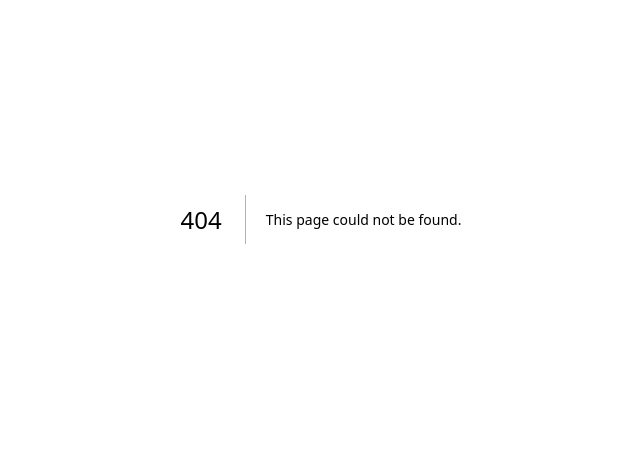
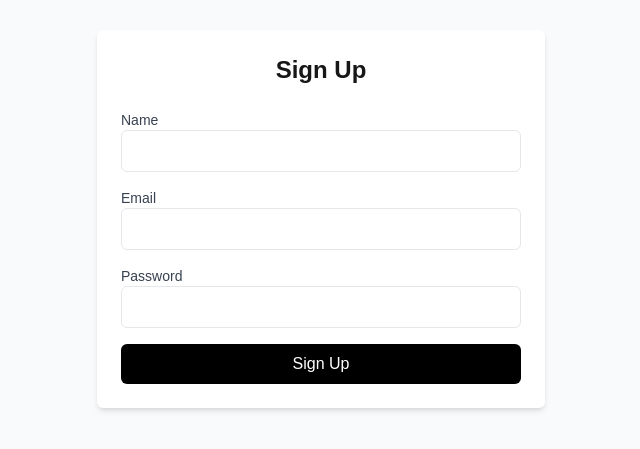
Before and after one commit to patsa14/miniproject, a Next.js app: page /register in a window 1280 px wide. Before the commit this address had no page. Shown: the part 181-630 px from the top of the page, without its empty margins (319-959 px from the left). Built offline with nearby package versions, Linux system fonts and the light colour scheme.

Commit message:
Fix regis,login

```diff
--- a/app/page.tsx
+++ b/app/page.tsx
@@ -21,7 +21,7 @@ export default function Home() {
             <div className="text-2xl font-bold text-gray-800">UTO Advance</div>
           </div>
           <nav>
-            <ul className="flex space-x-6">
+            <ul className="flex space-x-6 items-center">
               {["Home", "About", "Properties", "Contact"].map((item) => (
                 <li key={item}>
                   <Link
@@ -32,13 +32,21 @@ export default function Home() {
                   </Link>
                 </li>
               ))}
-              {/* Login Button */}
+              {/* Sign In and Sign Up Buttons */}
               <li>
-                <Link href="/login">
-                  <button className="px-4 py-2 bg-sky-900 text-white rounded-md hover:bg-gray-700">
-                    Login
-                  </button>
-                </Link>
+                <div className="flex space-x-4">
+                  <Link href="/login">
+                    <button className="px-4 py-2 border bg-white border-gray-400 text-black rounded-md hover:bg-gray-100">
+                      Sign in
+                    </button>
+                  </Link>
+
+                  <Link href="/register">
+                    <button className="px-4 py-2 bg-black text-white rounded-md hover:bg-gray-800">
+                      Sign up
+                    </button>
+                  </Link>
+                </div>
               </li>
             </ul>
           </nav>
@@ -59,94 +67,6 @@ export default function Home() {
           <p className="mt-4 text-lg max-w-xl mx-auto">
             Discover luxurious properties tailored to your needs.
           </p>
-          {/* Hero Login Button */}
-          <div className="mt-8">
-            <Link href="/login">
-              <button className="px-6 py-3 bg-sky-900 text-white text-lg rounded-full hover:bg-gray-700">
-                Login
-              </button>
-            </Link>
-          </div>
-        </div>
-      </section>
-
-      {/* Register Section */}
-      <section id="register" className="py-20 bg-white">
-        <div className="container mx-auto text-center">
-          <h2 className="text-4xl font-extrabold text-gray-800 mb-6">Register Now</h2>
-          <form
-            className="max-w-md mx-auto bg-gray-50 p-6 rounded-lg shadow-lg"
-            onSubmit={async (e) => {
-              e.preventDefault();
-              const formData = new FormData(e.target);
-              const data = {
-                name: formData.get("name"),
-                email: formData.get("email"),
-                password: formData.get("password"),
-              };
-
-              try {
-                const response = await fetch('/api/register', {
-                  method: 'POST',
-                  headers: { 'Content-Type': 'application/json' },
-                  body: JSON.stringify(data),
-                });
-
-                if (response.ok) {
-                  const result = await response.json();
-                  console.log("Success:", result);
-                  alert("Registration successful!");
-                } else {
-                  const error = await response.json();
-                  console.error("Error:", error.message);
-                  alert(`Error: ${error.message}`);
-                }
-              } catch (error) {
-                console.error("Unexpected error:", error);
-                alert("An unexpected error occurred. Please try again.");
-              }
-            }}
-          >
-            <div className="mb-4">
-              <label htmlFor="name" className="block text-gray-700 font-medium mb-2">Name</label>
-              <input
-                type="text"
-                id="name"
-                name="name"
-                placeholder="Enter your name"
-                required
-                className="w-full px-4 py-2 border border-gray-300 rounded-lg focus:outline-none focus:ring focus:ring-sky-900"
-              />
-            </div>
-            <div className="mb-4">
-              <label htmlFor="email" className="block text-gray-700 font-medium mb-2">Email</label>
-              <input
-                type="email"
-                id="email"
-                name="email"
-                placeholder="Enter your email"
-                required
-                className="w-full px-4 py-2 border border-gray-300 rounded-lg focus:outline-none focus:ring focus:ring-sky-900"
-              />
-            </div>
-            <div className="mb-4">
-              <label htmlFor="password" className="block text-gray-700 font-medium mb-2">Password</label>
-              <input
-                type="password"
-                id="password"
-                name="password"
-                placeholder="Enter your password"
-                required
-                className="w-full px-4 py-2 border border-gray-300 rounded-lg focus:outline-none focus:ring focus:ring-sky-900"
-              />
-            </div>
-            <button
-              type="submit"
-              className="w-full px-4 py-2 bg-sky-900 text-white rounded-lg hover:bg-gray-700"
-            >
-              Register
-            </button>
-          </form>
         </div>
       </section>
 
@@ -175,10 +95,11 @@ export default function Home() {
         </div>
       </section>
 
-      {/* Locations Section */}
+      {/* Our Locations Section */}
       <section id="locations" className="py-20 bg-gray-100">
         <div className="container mx-auto text-center">
           <h2 className="text-4xl font-extrabold text-gray-800 mb-6">Our Locations</h2>
+          <p className="text-gray-700 mb-8">Find us in the most convenient locations around the city.</p>
           <iframe
             src="https://www.google.com/maps/embed?pb=..."
             width="100%"
@@ -190,13 +111,31 @@ export default function Home() {
         </div>
       </section>
 
+      {/* Contact Info Section */}
+      <section id="contact-info" className="py-12 bg-white">
+        <div className="container mx-auto text-center">
+          <h3 className="text-3xl font-semibold text-gray-800 mb-4">Contact Info</h3>
+          <p className="text-gray-600 mb-6">We’d love to hear from you. Reach out to us through any of the following:</p>
+          <div className="flex flex-col space-y-4 items-center">
+            <p className="text-lg font-medium text-gray-700">
+              <strong>Phone:</strong> +66 98 947 9155 <br /> +66 98 764 7897
+            </p>
+            <p className="text-lg font-medium text-gray-700">
+              <strong>Email:</strong> Utoadvance@gmail.com
+            </p>
+            <p className="text-lg font-medium text-gray-700">
+              <strong>Office Address:</strong> 123/112 Saransiri(koh kaew), Mueang, Phuket 83000
+            </p>
+          </div>
+        </div>
+      </section>
+
       {/* Footer */}
       <footer className="bg-gray-800 text-white py-8">
         <div className="container mx-auto text-center">
-          <p className="text-gray-400 mb-4">
-            <Link href="/login" className="text-sky-500 hover:underline">Login</Link>
+          <p className="text-gray-400">
+            &copy; 2024 UTO Advance Engineering. All rights reserved.
           </p>
-          <p className="text-gray-400">&copy; 2024 UTO Advance Engineering. All rights reserved.</p>
         </div>
       </footer>
     </div>
--- /dev/null
+++ b/app/register/page.js
@@ -0,0 +1,107 @@
+'use client';
+
+import { useState } from 'react';
+
+export default function RegisterPage() {
+  const [formData, setFormData] = useState({
+    name: '',
+    email: '',
+    password: '',
+  });
+  const [message, setMessage] = useState('');
+  const [isLoading, setIsLoading] = useState(false);
+
+  const handleChange = (e) => {
+    setFormData({
+      ...formData,
+      [e.target.name]: e.target.value,
+    });
+  };
+
+  const handleSubmit = async (e) => {
+    e.preventDefault();
+    setIsLoading(true);
+    setMessage('');
+
+    try {
+      const response = await fetch('/api/register', {
+        method: 'POST',
+        headers: { 'Content-Type': 'application/json' },
+        body: JSON.stringify(formData),
+      });
+
+      const data = await response.json();
+
+      if (response.ok) {
+        setMessage('Registration successful!');
+        setFormData({ name: '', email: '', password: '' });
+      } else {
+        setMessage(data.message || 'Registration failed.');
+      }
+    } catch (error) {
+      console.error('Error during registration:', error);
+      setMessage('An unexpected error occurred.');
+    } finally {
+      setIsLoading(false);
+    }
+  };
+
+  return (
+    <div className="flex flex-col items-center justify-center min-h-screen bg-gray-50">
+      <div className="w-full max-w-md p-6 bg-white shadow-md rounded-md">
+        <h1 className="text-2xl font-bold mb-6 text-center">Sign Up</h1>
+        <form onSubmit={handleSubmit} className="space-y-4">
+          <div>
+            <label className="block text-sm font-medium text-gray-700">Name</label>
+            <input
+              type="text"
+              name="name"
+              value={formData.name}
+              onChange={handleChange}
+              required
+              className="w-full px-4 py-2 border rounded-md focus:outline-none focus:ring focus:ring-blue-300"
+            />
+          </div>
+          <div>
+            <label className="block text-sm font-medium text-gray-700">Email</label>
+            <input
+              type="email"
+              name="email"
+              value={formData.email}
+              onChange={handleChange}
+              required
+              className="w-full px-4 py-2 border rounded-md focus:outline-none focus:ring focus:ring-blue-300"
+            />
+          </div>
+          <div>
+            <label className="block text-sm font-medium text-gray-700">Password</label>
+            <input
+              type="password"
+              name="password"
+              value={formData.password}
+              onChange={handleChange}
+              required
+              className="w-full px-4 py-2 border rounded-md focus:outline-none focus:ring focus:ring-blue-300"
+            />
+          </div>
+          <button
+            type="submit"
+            disabled={isLoading}
+            className="w-full py-2 text-white bg-black rounded-md hover:bg-gray-800"
+          >
+            {isLoading ? 'Signing up...' : 'Sign Up'}
+          </button>
+        </form>
+        {message && (
+          <p
+            className={`mt-4 text-center ${
+              message.includes('success') ? 'text-green-600' : 'text-red-600'
+            }`}
+          >
+            {message}
+          </p>
+        )}
+      </div>
+    </div>
+  );
+}
```
